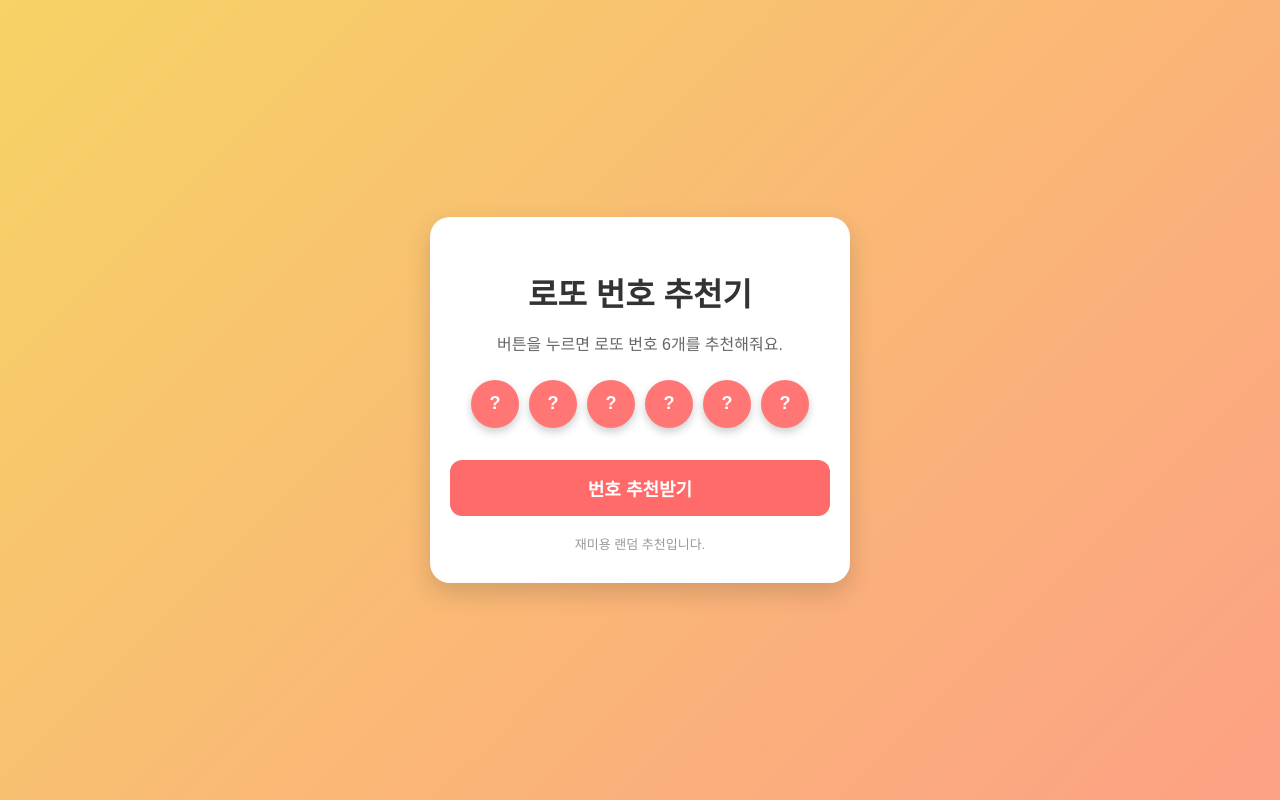
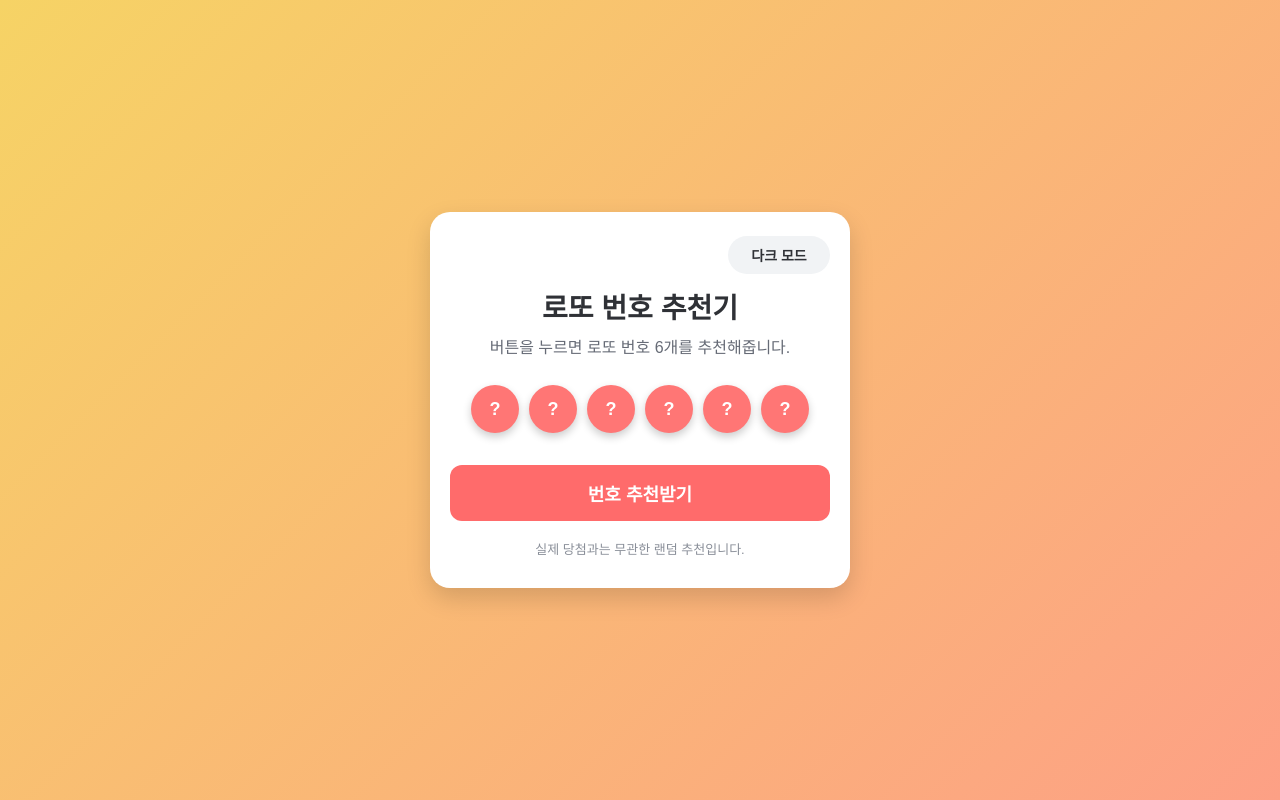
Before and after one commit to woostop/product, a plain HTML site: page index.html in a window 1280 px wide. Drawn offline with Linux system fonts and the light colour scheme.

Commit message:
Add theme toggle and Pages deployment

```diff
--- a/index.html
+++ b/index.html
@@ -6,6 +6,34 @@
   <title>로또 번호 추천기</title>
 
   <style>
+    :root {
+      color-scheme: light;
+      --page-bg: linear-gradient(135deg, #f6d365, #fda085);
+      --card-bg: #ffffff;
+      --text: #2f3136;
+      --muted: #666b76;
+      --notice: #8a8f99;
+      --button-bg: #ff6b6b;
+      --button-hover: #ff5252;
+      --shadow: rgba(0, 0, 0, 0.15);
+      --toggle-bg: #f1f3f5;
+      --toggle-text: #2f3136;
+    }
+
+    [data-theme="dark"] {
+      color-scheme: dark;
+      --page-bg: linear-gradient(135deg, #1f2937, #111827);
+      --card-bg: #181f2a;
+      --text: #f7f7f8;
+      --muted: #c4cad4;
+      --notice: #9ca3af;
+      --button-bg: #4f8cff;
+      --button-hover: #3778ee;
+      --shadow: rgba(0, 0, 0, 0.45);
+      --toggle-bg: #273244;
+      --toggle-text: #f7f7f8;
+    }
+
     * {
       box-sizing: border-box;
     }
@@ -16,28 +44,54 @@
       display: flex;
       justify-content: center;
       align-items: center;
-      background: linear-gradient(135deg, #f6d365, #fda085);
+      background: var(--page-bg);
       font-family: Arial, sans-serif;
+      transition: background 0.25s ease;
     }
 
     .container {
       width: 90%;
       max-width: 420px;
-      background: white;
-      padding: 30px 20px;
+      background: var(--card-bg);
+      padding: 24px 20px 30px;
       border-radius: 20px;
       text-align: center;
-      box-shadow: 0 10px 25px rgba(0, 0, 0, 0.15);
+      box-shadow: 0 10px 25px var(--shadow);
+      transition: background 0.25s ease, box-shadow 0.25s ease;
+    }
+
+    .theme-row {
+      display: flex;
+      justify-content: flex-end;
+      margin-bottom: 12px;
+    }
+
+    .theme-toggle {
+      width: auto;
+      min-width: 102px;
+      padding: 9px 12px;
+      border-radius: 999px;
+      background: var(--toggle-bg);
+      color: var(--toggle-text);
+      font-size: 14px;
+      box-shadow: none;
+    }
+
+    .theme-toggle:hover {
+      background: var(--toggle-bg);
+      transform: translateY(-1px);
     }
 
     h1 {
-      margin-bottom: 10px;
-      color: #333;
+      margin: 0 0 10px;
+      color: var(--text);
+      font-size: 28px;
     }
 
     p {
-      color: #666;
-      margin-bottom: 25px;
+      color: var(--muted);
+      margin: 0 0 25px;
+      line-height: 1.5;
     }
 
     .numbers {
@@ -68,16 +122,16 @@
       padding: 15px;
       border: none;
       border-radius: 12px;
-      background: #ff6b6b;
+      background: var(--button-bg);
       color: white;
       font-size: 18px;
       font-weight: bold;
       cursor: pointer;
-      transition: 0.2s;
+      transition: background 0.2s ease, transform 0.2s ease;
     }
 
     button:hover {
-      background: #ff5252;
+      background: var(--button-hover);
       transform: translateY(-2px);
     }
 
@@ -88,15 +142,20 @@
     .notice {
       margin-top: 18px;
       font-size: 13px;
-      color: #999;
+      color: var(--notice);
     }
   </style>
 </head>
 <body>
+  <div class="container">
+    <div class="theme-row">
+      <button class="theme-toggle" id="themeToggle" type="button" aria-label="다크 모드로 변경">
+        다크 모드
+      </button>
+    </div>
 
-  <div class="container">
     <h1>로또 번호 추천기</h1>
-    <p>버튼을 누르면 로또 번호 6개를 추천해줘요.</p>
+    <p>버튼을 누르면 로또 번호 6개를 추천해줍니다.</p>
 
     <div class="numbers" id="numbers">
       <span class="ball">?</span>
@@ -107,14 +166,36 @@
       <span class="ball">?</span>
     </div>
 
-    <button onclick="generateLotto()">번호 추천받기</button>
+    <button type="button" onclick="generateLotto()">번호 추천받기</button>
 
     <div class="notice">
-      재미용 랜덤 추천입니다.
+      실제 당첨과는 무관한 랜덤 추천입니다.
     </div>
   </div>
 
   <script>
+    const themeToggle = document.getElementById("themeToggle");
+    const savedTheme = localStorage.getItem("theme");
+    const prefersDark = window.matchMedia("(prefers-color-scheme: dark)").matches;
+    const initialTheme = savedTheme || (prefersDark ? "dark" : "light");
+
+    setTheme(initialTheme);
+
+    themeToggle.addEventListener("click", () => {
+      const currentTheme = document.documentElement.dataset.theme;
+      setTheme(currentTheme === "dark" ? "light" : "dark");
+    });
+
+    function setTheme(theme) {
+      document.documentElement.dataset.theme = theme;
+      localStorage.setItem("theme", theme);
+      themeToggle.textContent = theme === "dark" ? "화이트 모드" : "다크 모드";
+      themeToggle.setAttribute(
+        "aria-label",
+        theme === "dark" ? "화이트 모드로 변경" : "다크 모드로 변경"
+      );
+    }
+
     function generateLotto() {
       const lottoNumbers = [];
 
@@ -152,6 +233,5 @@
       });
     }
   </script>
-
 </body>
 </html>
```
Also changed, not shown: 1 other file.
